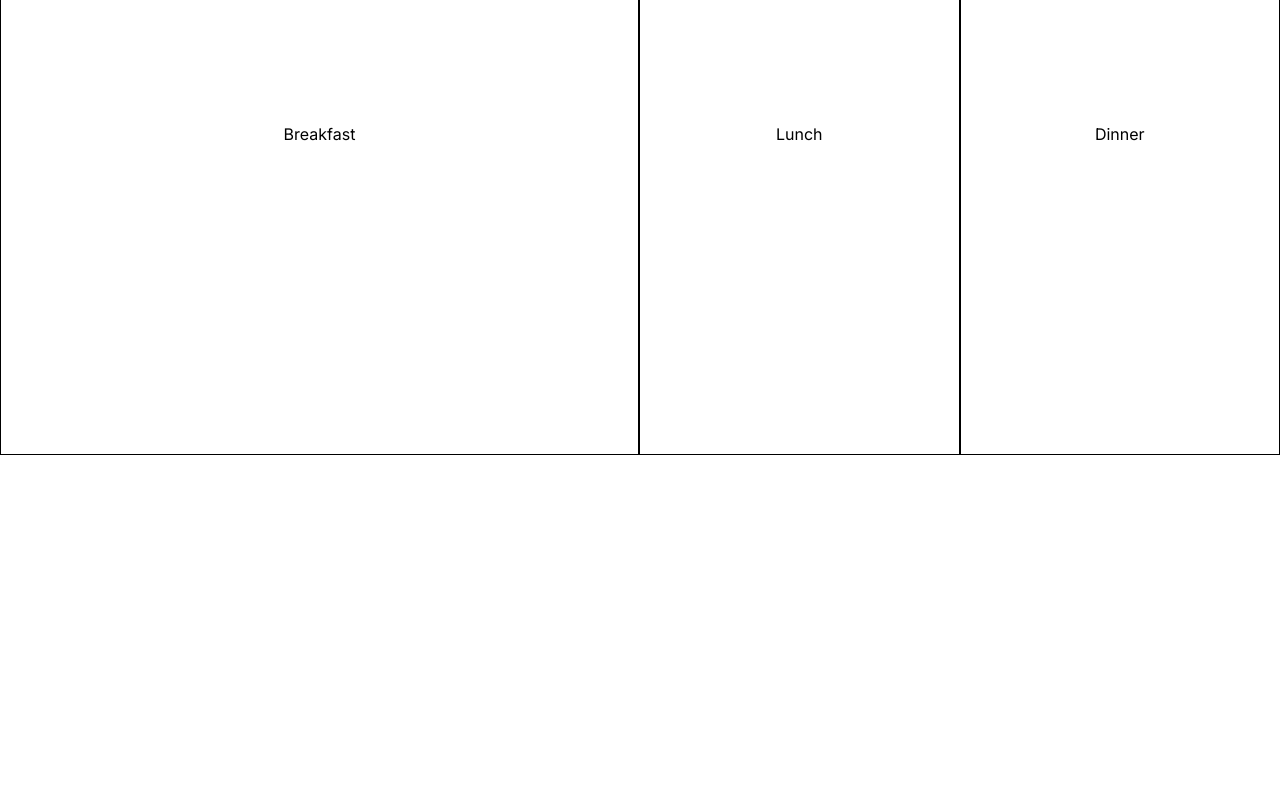
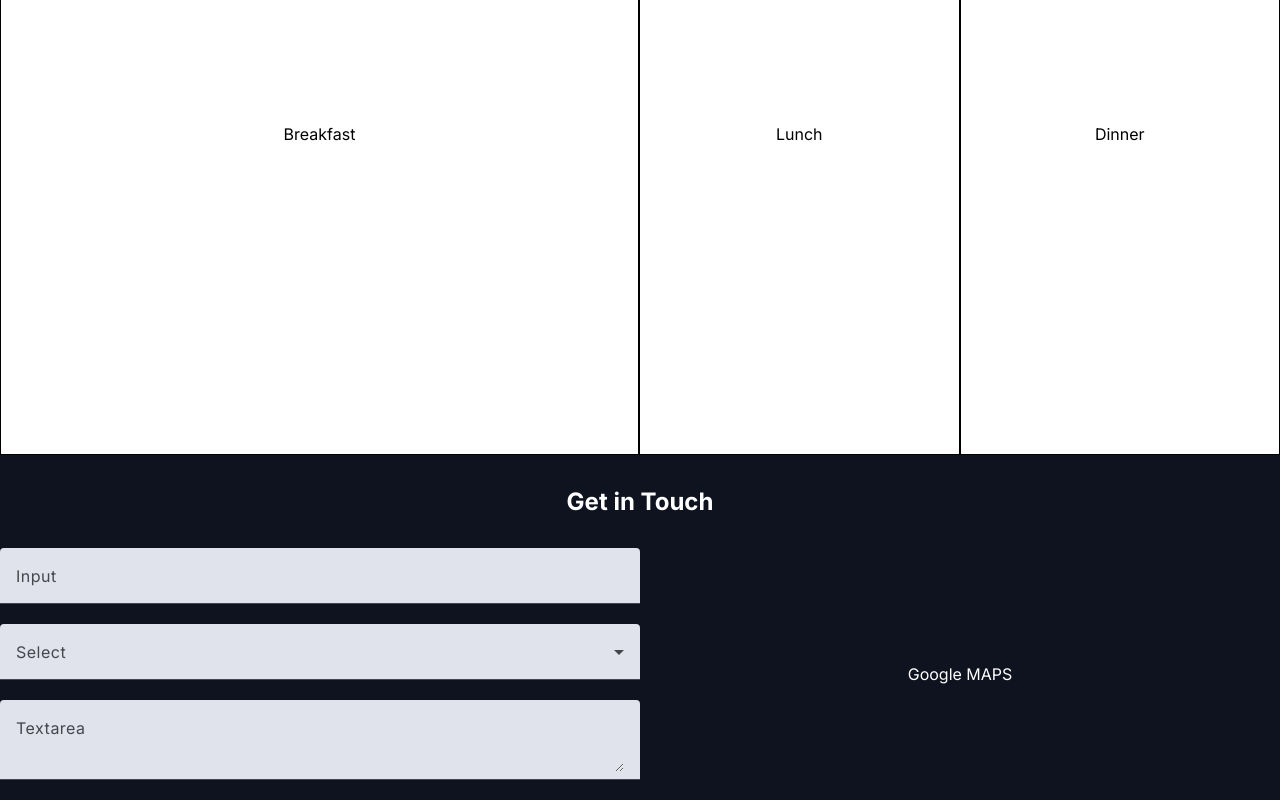
Before and after one commit to ViniciusIshikawa/restaurantWebsite, an Angular app: page /home in a window 1280 px wide. Shown: the part 2224-3024 px from the top of the page. Before the commit the page ends 2679 px from the top, so only its background shows below. Built offline with nearby package versions, Linux system fonts and the light colour scheme.

Commit message:
FEAT: Created contact and location section structure

```diff
--- a/src/app/pages/home/home.component.css
+++ b/src/app/pages/home/home.component.css
@@ -100,3 +100,35 @@
 .menus .menus_options-dinner {
   width: 25%;
 }
+
+.contact .contact_form-maps {
+  display: flex;
+  flex: row;
+  align-items: center;
+}
+
+.contact {
+  text-align: center;
+  color: white;
+  background-color: var(--secondary-color);
+}
+
+.contact h1 {
+  margin: 0;
+  padding: 2rem 0;
+}
+
+.contact .contact_form-maps form, .contact .contact_form-maps .googleMaps {
+  display: flex;
+  justify-content: center;
+  align-content: center;
+}
+
+.contact .contact_form-maps form {
+  flex-direction: column;
+  width: 50%;
+}
+
+.contact .contact_form-maps .googleMaps {
+  width: 50%;
+}
--- a/src/app/pages/home/home.component.html
+++ b/src/app/pages/home/home.component.html
@@ -99,4 +99,30 @@
       <div class="menus_options-dinner">Dinner</div>
     </div>
   </section>
+
+  <section class="contact">
+    <h1>Get in Touch</h1>
+    <div class="contact_form-maps">
+      <form action="submit">
+        <mat-form-field>
+          <mat-label>Input</mat-label>
+          <input matInput>
+        </mat-form-field>
+        <mat-form-field>
+          <mat-label>Select</mat-label>
+          <mat-select>
+            <mat-option value="one">First option</mat-option>
+            <mat-option value="two">Second option</mat-option>
+          </mat-select>
+        </mat-form-field>
+        <mat-form-field>
+          <mat-label>Textarea</mat-label>
+          <textarea matInput></textarea>
+        </mat-form-field>
+      </form>
+      <div class="googleMaps">
+        Google MAPS
+      </div>
+    </div>
+  </section>
 </main>
```
Also changed, not shown: src/app/pages/home/home.component.ts (+7 -1 lines).
